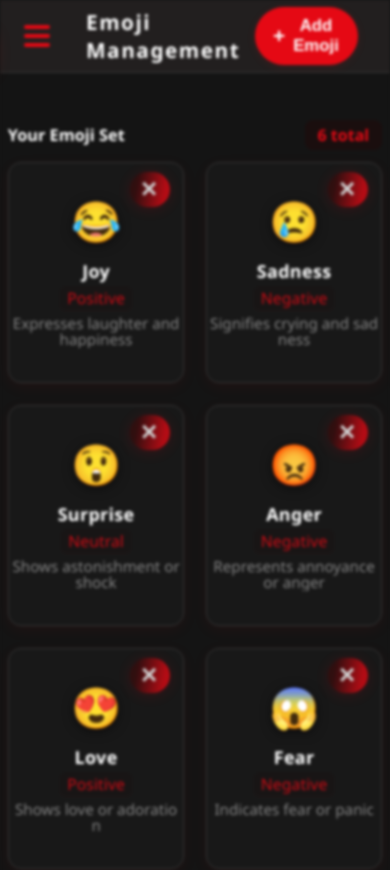
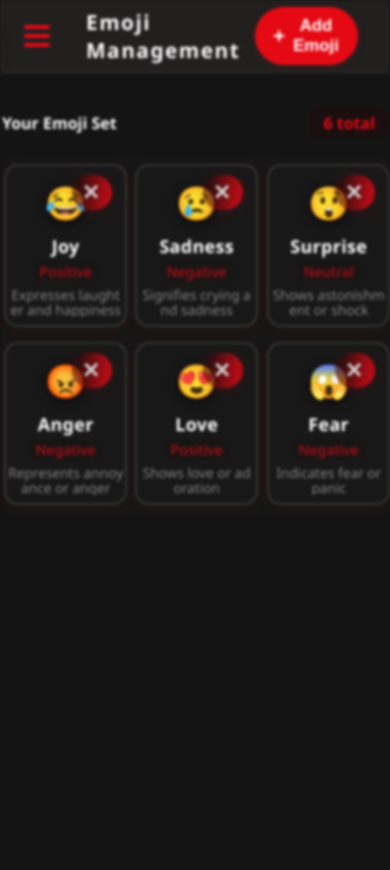
Before and after one commit to TeplayTel/emotion-analytics-dashboard-22497, a React (Create React App) app in the folder admin_dashboard_frontend/: page / in a window 390 px wide. Shown: the top 870 px of the page. Built offline with nearby package versions, Linux system fonts and the light colour scheme; the HTML template or start-up script is replaced by a standard one.

Commit message:
CheckPoint - cg7151c937

```diff
--- a/admin_dashboard_frontend/src/App.css
+++ b/admin_dashboard_frontend/src/App.css
@@ -230,30 +230,47 @@ body,
 }
 .emoji-container {
   display: grid;
-  grid-template-columns: repeat(auto-fit, minmax(130px, 1fr));
-  gap: 22px;
+  /* Responsive grid: 5 columns desktop, 3 tablet, 2 mobile */
+  grid-template-columns: repeat(auto-fit, minmax(110px, 1fr));
+  gap: 23px 20px;
   min-height: 168px;
-  margin-top: 12px;
+  margin-top: 18px;
+  padding: 6px 3px;
+  justify-items: center;
+  align-items: stretch;
+  width: 100%;
+  /* Subtle drop shadow for grid area modern effect */
+  box-shadow: 0 8px 38px 0 rgba(18,0,0,0.03), 0 1.5px 8px #e5091408;
+  border-radius: 16px;
+  background: rgba(34,31,31,0.24);
+  transition: box-shadow .22s, background .18s;
 }
 .emoji-card {
   background: var(--emoji-card-bg, #181818);
-  border: 1.7px solid var(--emoji-card-border, #333);
-  border-radius: 13px;
+  border: 2px solid var(--emoji-card-border, #333);
+  border-radius: 14px;
   display: flex;
   flex-direction: column;
   align-items: center;
   justify-content: flex-start;
-  padding: 30px 0 19px 0;
+  /* Compact vertical padding, better fit on mobile */
+  padding: 20px 0 13px 0;
   position: relative;
   transition:
-    border .14s cubic-bezier(0.33,1,0.68,1),
-    box-shadow .18s cubic-bezier(0.33,1,0.68,1),
-    background 0.13s;
-  box-shadow: 0 2px 13px 0 rgba(18,0,0,0.045);
+    border .17s cubic-bezier(0.33,1,0.68,1),
+    box-shadow .20s cubic-bezier(0.33,1,0.68,1),
+    background 0.18s,
+    transform .15s;
+  box-shadow: 0 2px 16px 0 rgba(18,0,0,0.07);
   cursor: pointer;
   will-change: transform;
   outline: none;
-  min-height: 170px;
+  min-height: 147px;
+  min-width: 92px;
+  max-width: 170px;
+  margin-bottom: 2px;
+  /* Responsive touch target for mobile */
+  touch-action: manipulation;
 }
 .emoji-card:hover,
 .emoji-card:focus,
@@ -265,12 +282,23 @@ body,
   z-index: 1;
 }
 .emoji-symbol {
-  font-size: 2.5rem;
-  margin-bottom: 11px;
-  text-shadow: 0 2px 12px #0009, 0 0.5px 0 #e509142a;
+  font-size: 2.6rem;
+  margin-bottom: 10px;
+  text-shadow: 0 2px 12px #000b, 0 0.8px 0 #e509142a;
   background: transparent;
+  border-radius: 9px;
+  padding: 7px 8px 3px 8px;
   /* micro-anim */
-  transition: filter 0.22s, transform 0.12s;
+  transition:
+    filter 0.23s cubic-bezier(.68,-0.61,.27,1.20),
+    transform 0.13s,
+    background .12s;
+  width: 48px;
+  height: 48px;
+  display: flex;
+  align-items: center;
+  justify-content: center;
+  user-select: none;
 }
 .emoji-card:hover .emoji-symbol, .emoji-card:focus .emoji-symbol {
   filter: brightness(1.08) drop-shadow(0 0 4px #e509148c);
@@ -350,9 +378,24 @@ body,
 .emoji-empty {
   color: var(--text-secondary);
   grid-column: 1 / -1;
-  font-size: 1.13rem;
-  padding: 38px 0;
+  font-size: 1.07rem;
+  padding: 27px 0 19px 0;
   text-align: center;
+  opacity: .87;
+  background: #1f0c0c14;
+  border-radius: 9px;
+}
+@media (max-width: 700px) {
+  .emoji-empty {
+    font-size: 0.99rem;
+    padding: 19px 0 17px 0;
+    margin: 0 2vw;
+  }
+  .emoji-category {
+    font-size: 0.92em;
+    padding: 2px 6px 1px 6px;
+    margin-bottom: 3px;
+  }
 }
 
 /* Modal Styles */
@@ -513,15 +556,39 @@ body,
 
 @media (max-width: 800px) {
   .emoji-section {
-    margin-top: 12vw;
-    width: 96vw;
-    max-width: 99vw;
+    margin-top: 9vw;
+    width: 99vw;
+    max-width: 100vw;
+    min-width: 0;
+    padding: 0 0.5vw;
   }
   .emoji-list-title h2 {
-    font-size: 1.02rem;
+    font-size: 1rem;
   }
   .main-content {
-    padding-bottom: 36px;
+    padding-bottom: 28px;
+  }
+  .emoji-container {
+    gap: 14px 8px;
+    padding: 2vw 0.5vw;
+    border-radius: 11px;
+    font-size: 15px;
+    box-shadow: 0 3px 12px 0 rgba(18,0,0,0.033);
+  }
+  .emoji-card {
+    min-width: 81px;
+    margin-bottom: 0.5vw;
+    min-height: 108px;
+    padding: 13px 0 8px 0;
+    font-size: 0.96em;
+  }
+  .emoji-symbol {
+    font-size: 2.06rem;
+    padding: 4px 3.5px 3px 3.5px;
+    width: 38px;
+    height: 38px;
+    min-width: 30px;
+    min-height: 30px;
   }
 }
 
```
Also changed, not shown: 2 other files (tests, documents, lock files or other folders).
